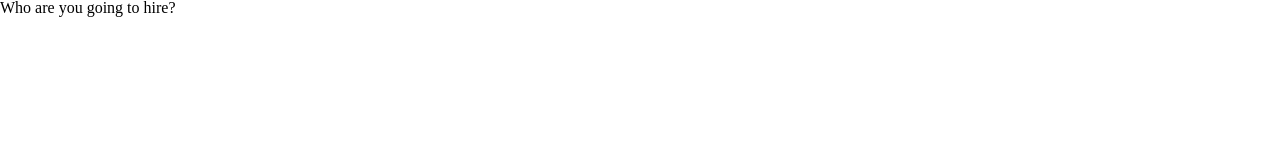
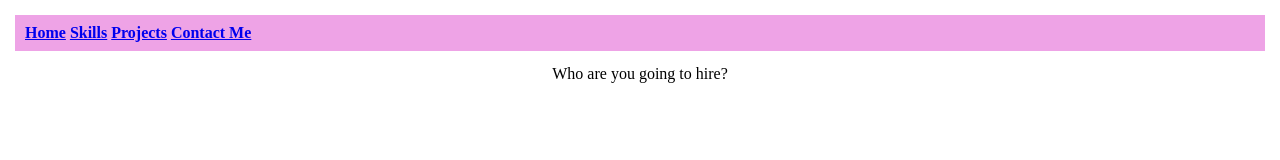
Before and after one commit to gsanahi/Glovo-Any, a plain HTML site: page html-css/Portfolio/index.html in a window 1280 px wide. Drawn offline with Linux system fonts and the light colour scheme.

Commit message:
primeros pasos portfolio

```diff
--- a/html-css/Portfolio/index.html
+++ b/html-css/Portfolio/index.html
@@ -9,6 +9,14 @@
     <link rel="stylesheet" href="styles/main.css">
 </head>
 <body>
-    <h1>Who are you going to hire?</h1>
+    <nav class="menu">
+        <ul>
+          <li><a href="#">Home</a></li>
+          <li><a href="#">Skills</a></li>
+          <li><a href="#">Projects</a></li>
+          <li><a href="#">Contact Me</a></li>
+        </ul>
+      </nav>
+    <h1 class="main-title">Who are you going to hire?</h1>
 </body>
 </html>
--- a/html-css/Portfolio/styles/main.css
+++ b/html-css/Portfolio/styles/main.css
@@ -0,0 +1,20 @@
+:root{
+    --mail-colour:rgb(238, 163, 230)
+}
+.menu {
+    font-size: 1rem;
+    background-color: var(--mail-colour);
+    margin: 15px;
+    padding: 10px;
+    }
+
+    .menu ul li {
+        display: inline;
+        font-style: normal;
+        font-weight: bold;
+        text-align: center;
+    }
+
+    .main-title {
+        text-align: center;
+    }
```
